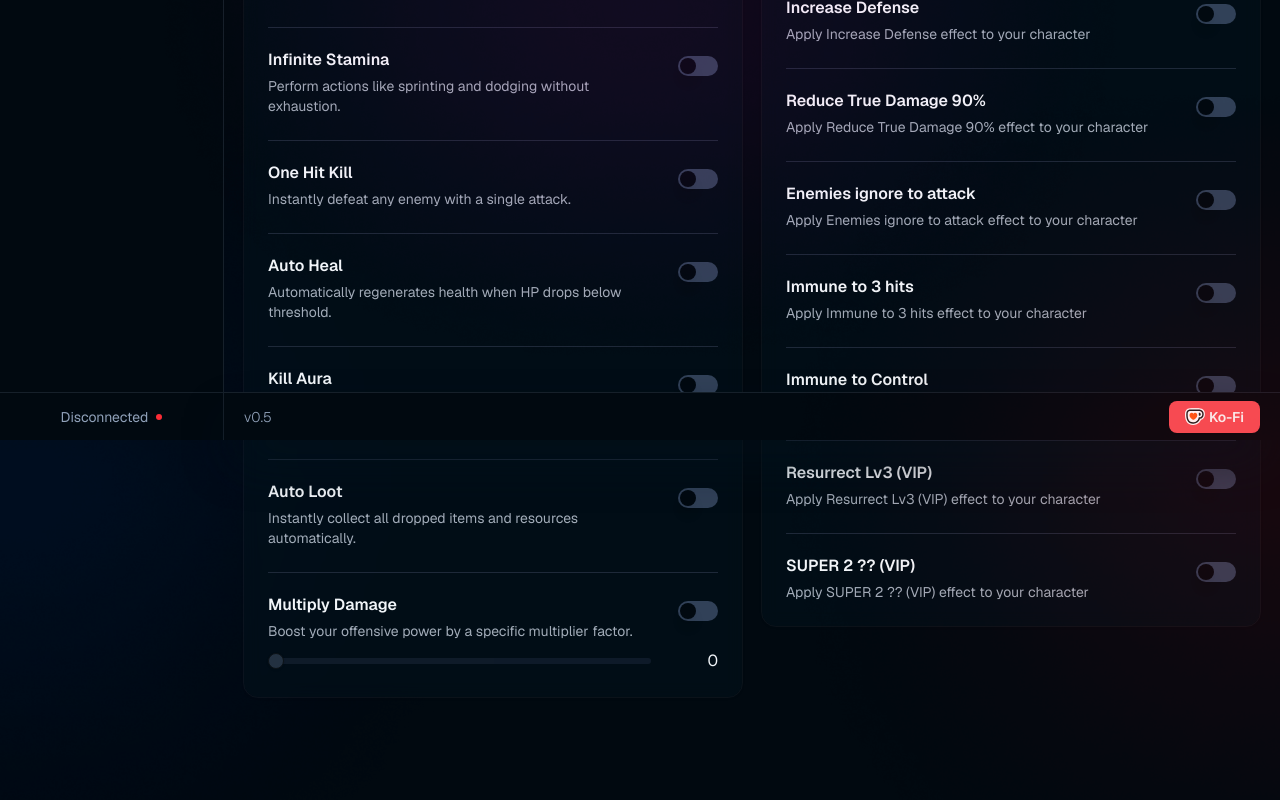
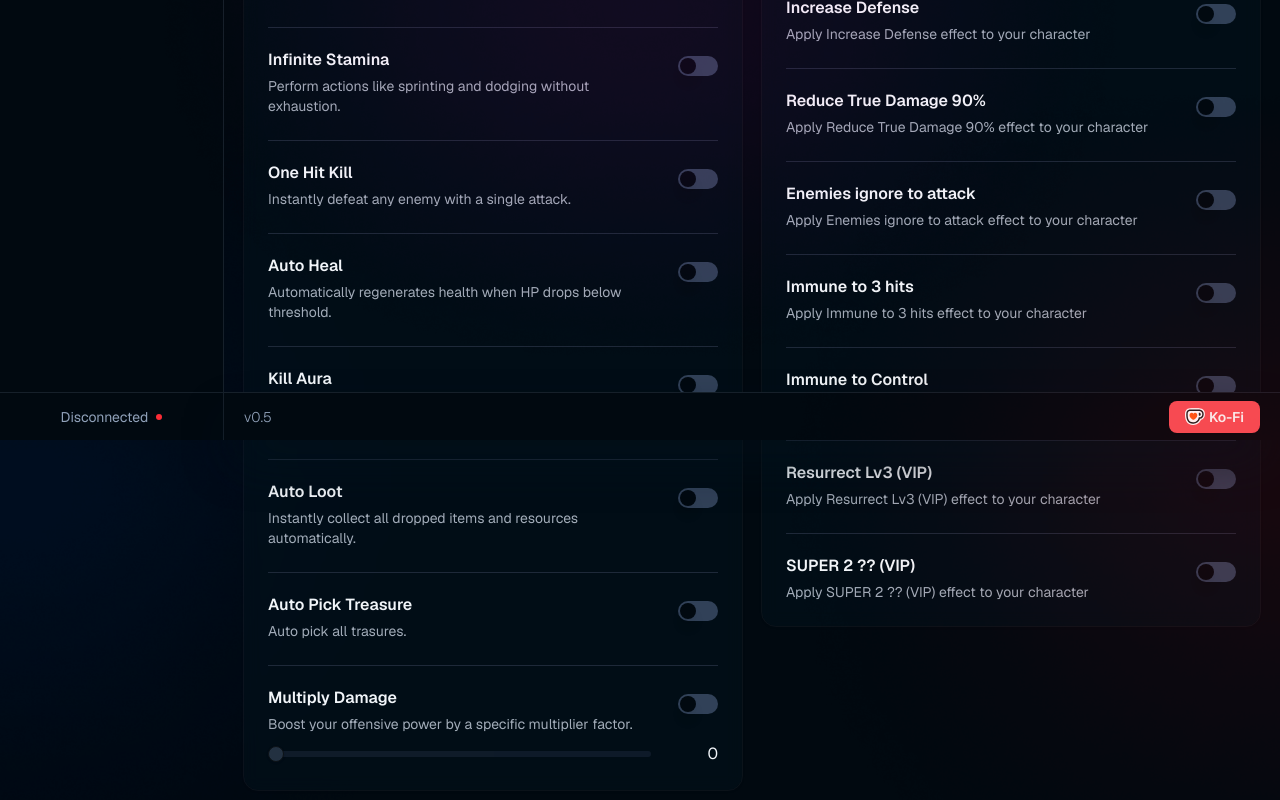
Before and after one commit to saefulbarkah/wwm-gui, a React (Vite) app: page / in a window 1280 px wide. Shown: the part 360-1160 px from the top of the page. Before the commit the page ends 1117 px from the top, so only its background shows below. Built offline with nearby package versions, Linux system fonts and the light colour scheme.

Commit message:
feat auto pick treasure

```diff
--- a/src/const/features.ts
+++ b/src/const/features.ts
@@ -8,6 +8,7 @@ export const INITIAL_FEATURE_STATE = {
   KillAura: false,
   AutoLoot: false,
   MultiplyDamage: false,
+  AutoLootTreasure: false,
   MultiDamageValue: 0,
   ENHANCE: false,
   DAMAGE_UP: false,
--- a/src/routes/index.tsx
+++ b/src/routes/index.tsx
@@ -74,6 +74,13 @@ function Index() {
           />
 
           <FeatureCardSwitch
+            title={"Auto Pick Treasure"}
+            description={"Auto pick all trasures."}
+            checked={feature.AutoLootTreasure as boolean}
+            onSwitch={() => OnUpdateFeature("AutoLootTreasure")}
+          />
+
+          <FeatureCardSwitch
             title={"Multiply Damage"}
             description={"Boost your offensive power by a specific multiplier factor."}
             checked={feature.MultiplyDamage as boolean}
```
